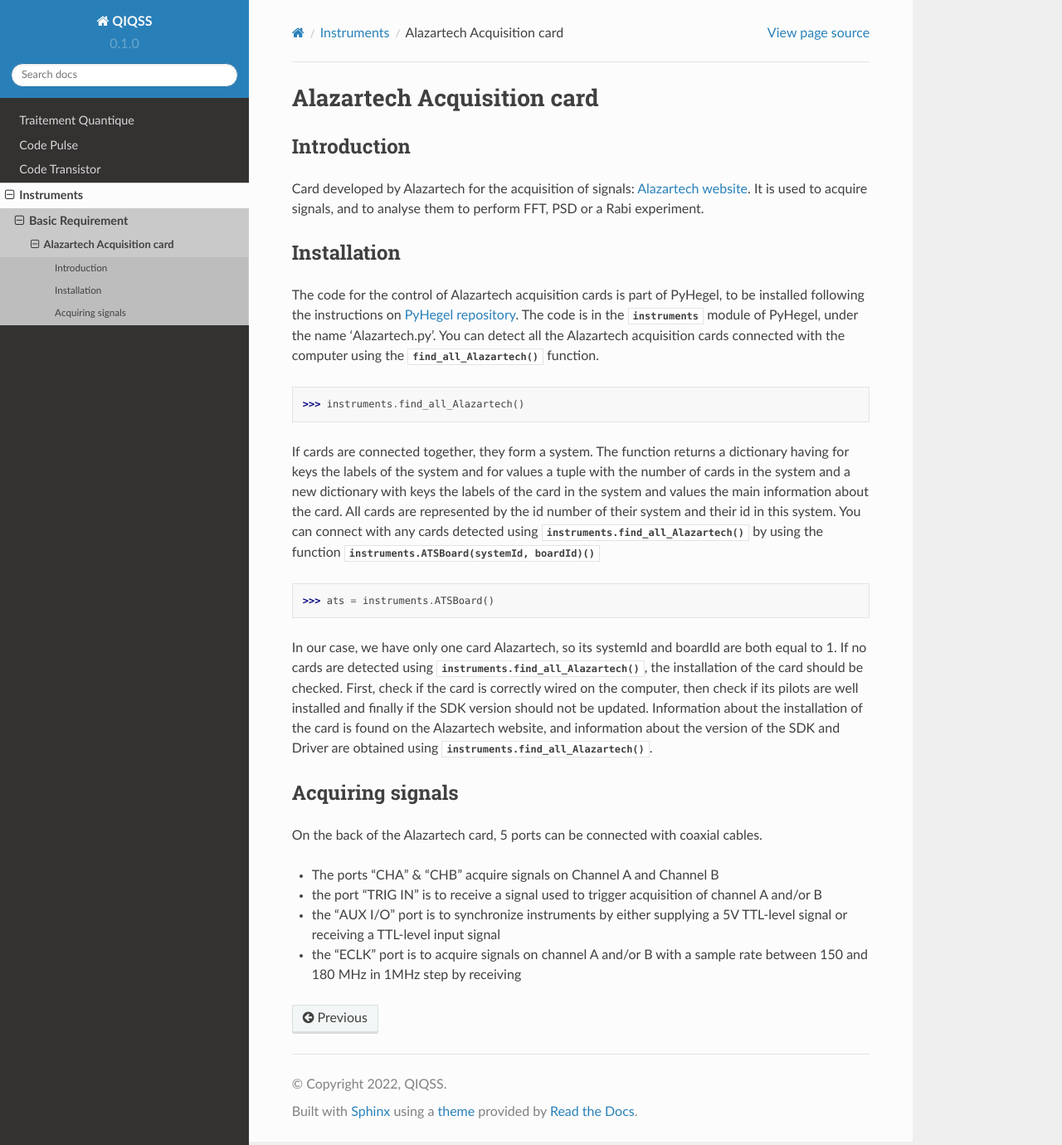
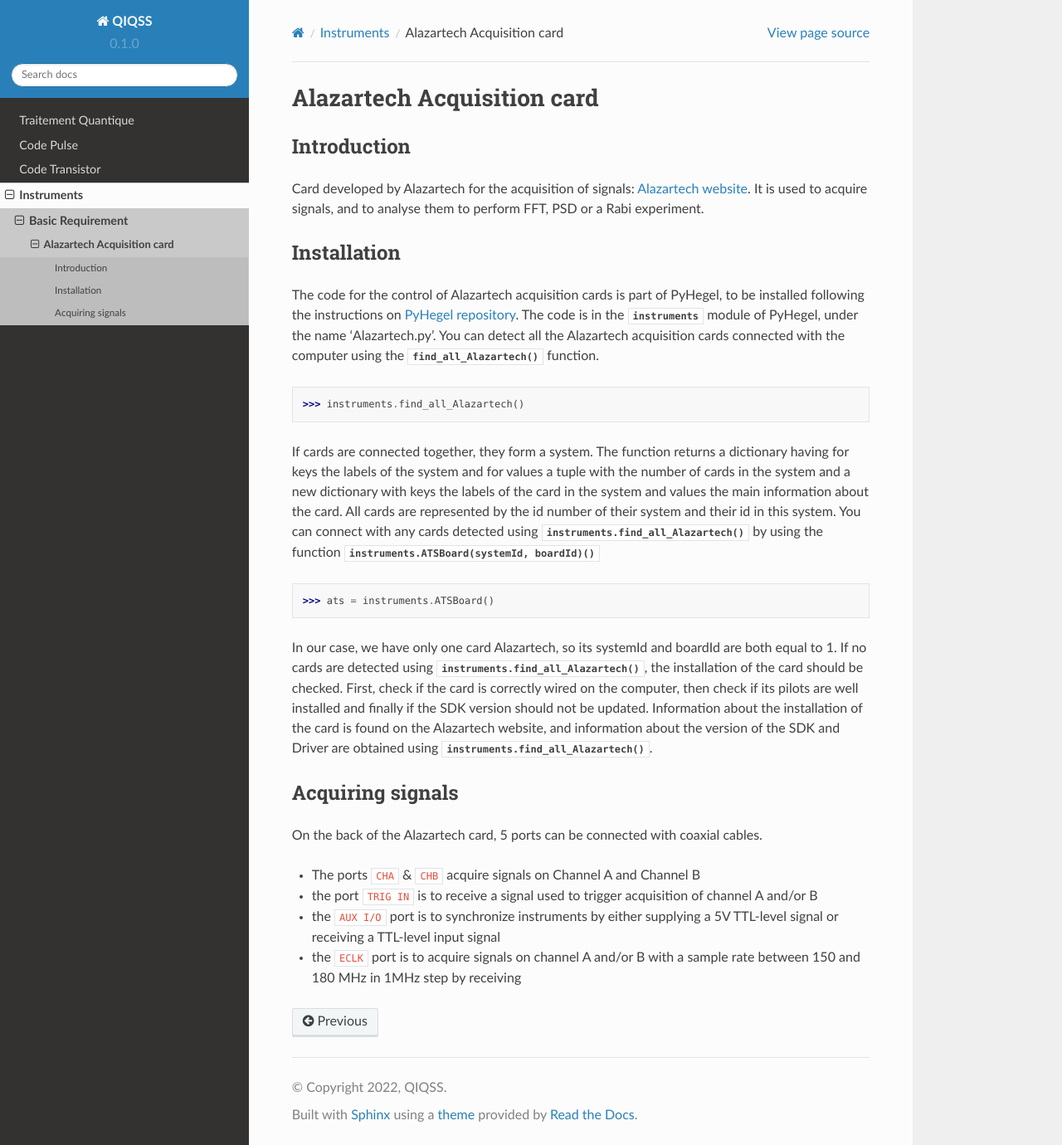
Before and after one commit to DevonDevilliers/QIQSS-Code, a Sphinx documentation site: the page built from docs/source/Alazartech.rst, in a window 1280 px wide and 1380 px high. Shown: the whole window at 83% size. Built offline with Sphinx 7.4.7 and the Read the Docs theme 2.0.0, drawn with Linux system fonts in a browser that asks for light colours.

```diff
--- a/docs/source/Alazartech.rst
+++ b/docs/source/Alazartech.rst
@@ -27,7 +27,7 @@ Acquiring signals
 
 On the back of the Alazartech card, 5 ports can be connected with coaxial cables.
 
-* The ports "CHA" & "CHB" acquire signals on Channel A and Channel B
-* the port "TRIG IN" is to receive a signal used to trigger acquisition of channel A and/or B
-* the "AUX I/O" port is to synchronize instruments by either supplying a 5V TTL-level signal or receiving a TTL-level input signal
-* the "ECLK" port is to acquire signals on channel A and/or B with a sample rate between 150 and 180 MHz in 1MHz step by receiving
+* The ports ``CHA`` & ``CHB`` acquire signals on Channel A and Channel B
+* the port ``TRIG IN`` is to receive a signal used to trigger acquisition of channel A and/or B
+* the ``AUX I/O`` port is to synchronize instruments by either supplying a 5V TTL-level signal or receiving a TTL-level input signal
+* the ``ECLK`` port is to acquire signals on channel A and/or B with a sample rate between 150 and 180 MHz in 1MHz step by receiving
```
